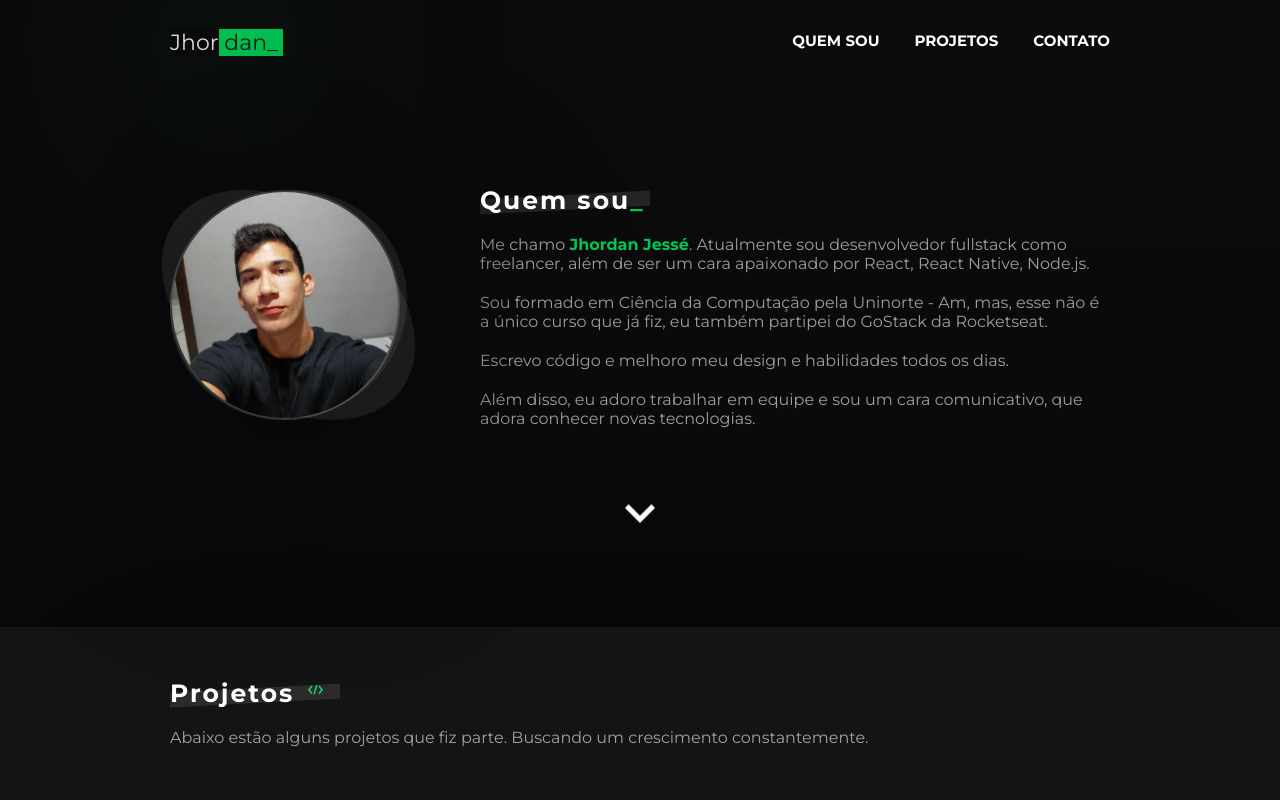
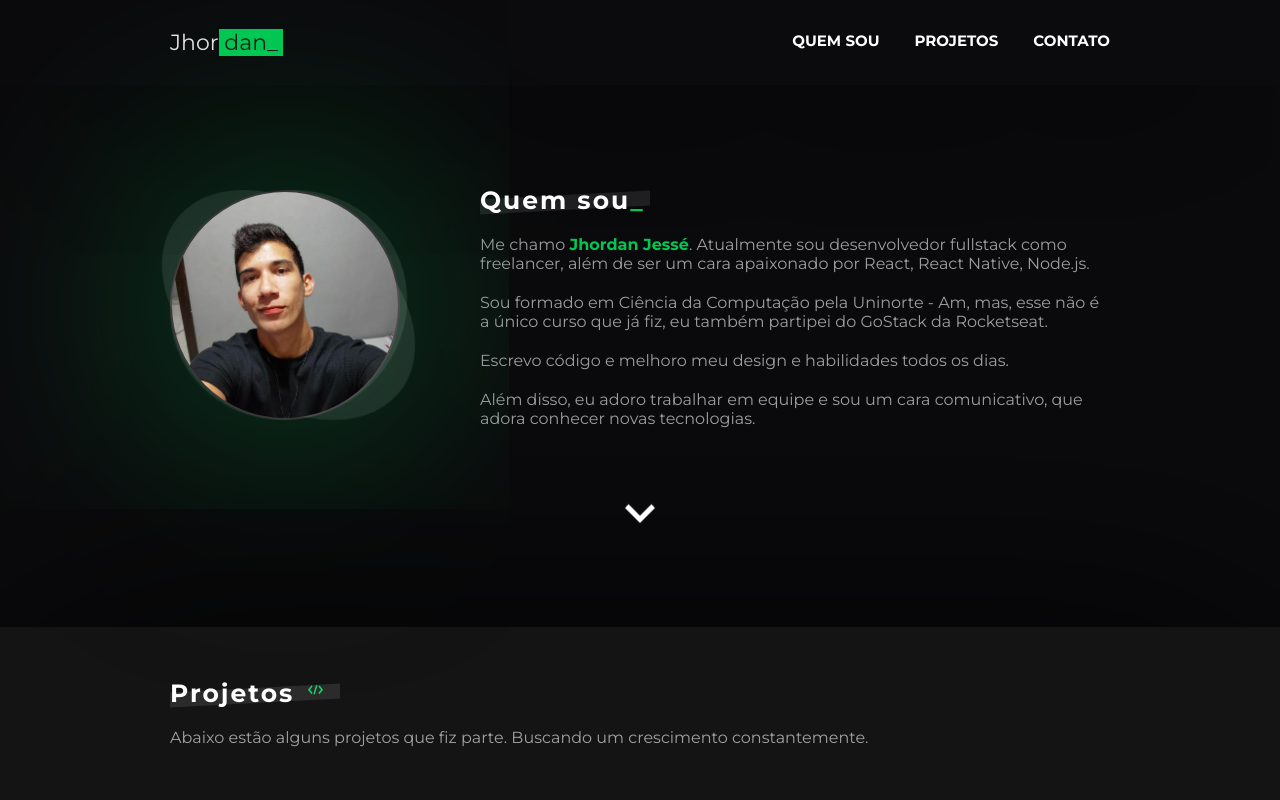
Before and after one commit to jhordanjes/portjhordan, a React (Create React App) app: page / in a window 1280 px wide. Shown: the top 800 px of the page. Built offline with nearby package versions, Linux system fonts and the light colour scheme.

Commit message:
box no menu

```diff
--- a/src/Components/About/styles.js
+++ b/src/Components/About/styles.js
@@ -192,7 +192,7 @@ export const Content = styled.div`
         background-color: rgba(255,255,255,0.1);
         border-radius: 50%;
         justify-self: center;
-        box-shadow: 0px 0px 500px rgb(1,1,1);;
+        box-shadow: 0px 0px 500px rgb(1, 200, 83,0.5);
         border: 2px solid transparent;
         transition: 0.4s;
     }
--- a/src/Components/Navbar/styles.js
+++ b/src/Components/Navbar/styles.js
@@ -24,6 +24,7 @@ const deslize = keyframes`
 
 export const Container = styled.div`
   padding: 0 170px;
+  box-shadow: 0px 0px 500px rgb(1, 1, 1);
 
 
   button{
@@ -118,7 +119,6 @@ export const Logo = styled.div`
   display: inline-block;
   transition: 0.5s;
   background: transparent;
-  box-shadow: 0px 0px 700px rgb(1, 200, 83);
 
   &:hover{
     letter-spacing: 2px;
```
